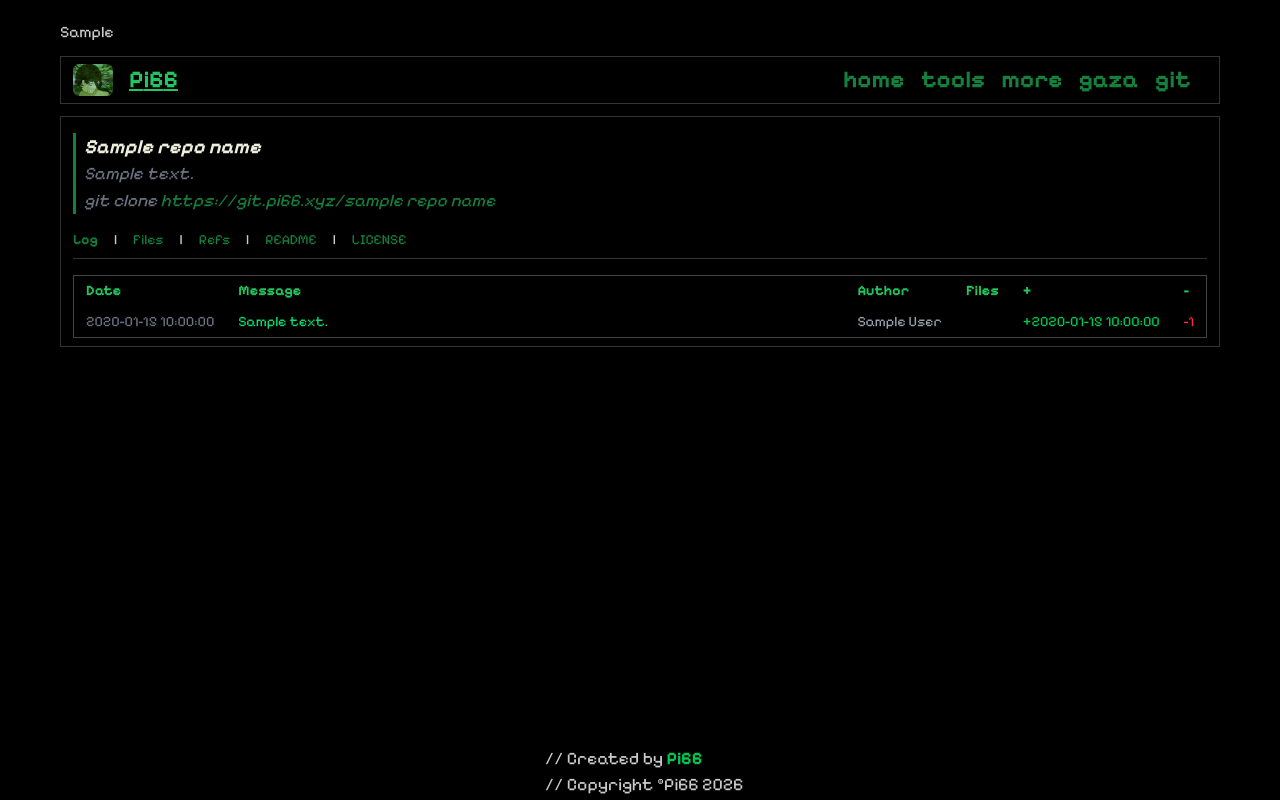
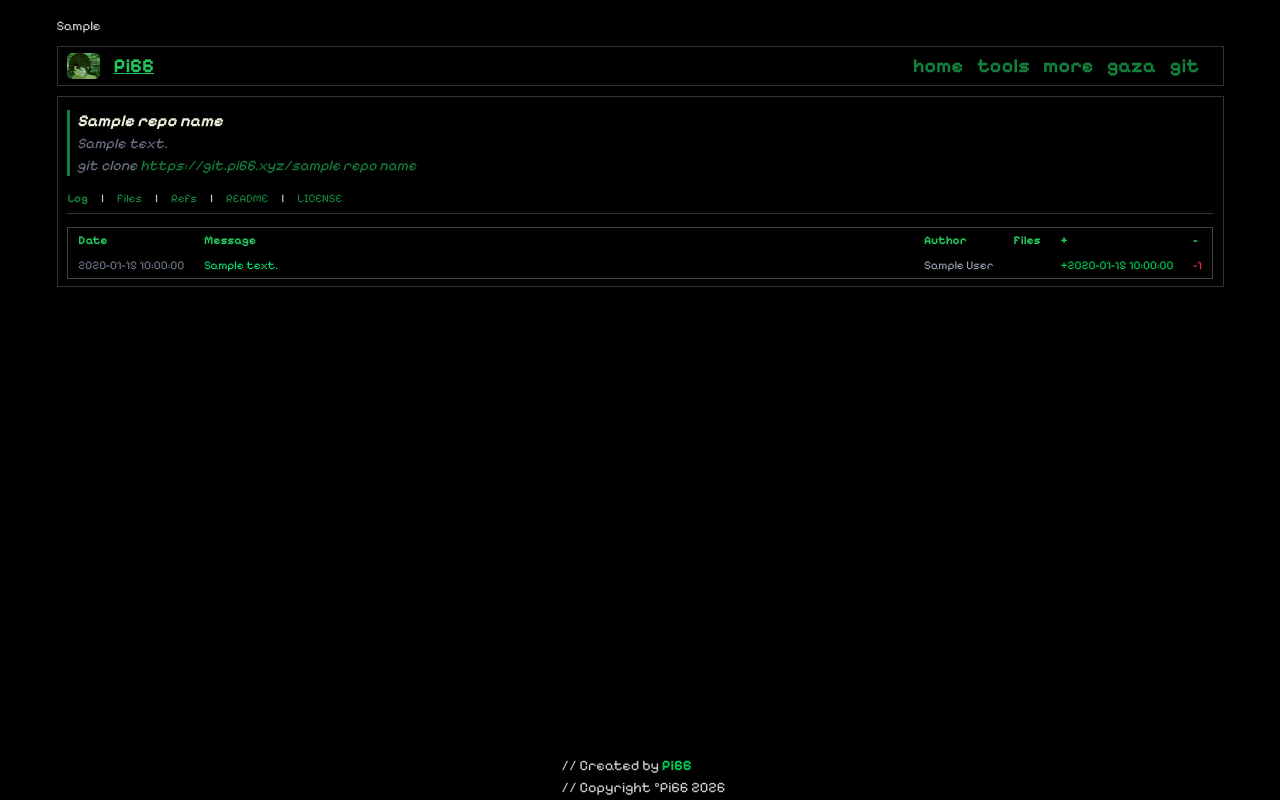
Before and after one commit to pixel2175/git.pi66.xyz, a Python web app: template src/templates/Log.html in a window 1280 px wide. Run offline with Jinja, Linux system fonts and the light colour scheme; the template is opened without the code that fills it: most values are stand-ins (such as "Sample title", 1, 10 or a date in 2020).

Commit message:
fix: scale root font-size to correct oversized rem-based layout

```diff
--- a/src/static/css/style.css
+++ b/src/static/css/style.css
@@ -28,7 +28,10 @@
 	--color-strong: #eed;
 }
 
-html { scroll-behavior: smooth; }
+html {
+	scroll-behavior: smooth;
+	font-size: 82.5%;
+}
 
 body {
 	color: var(--color-text);
```
